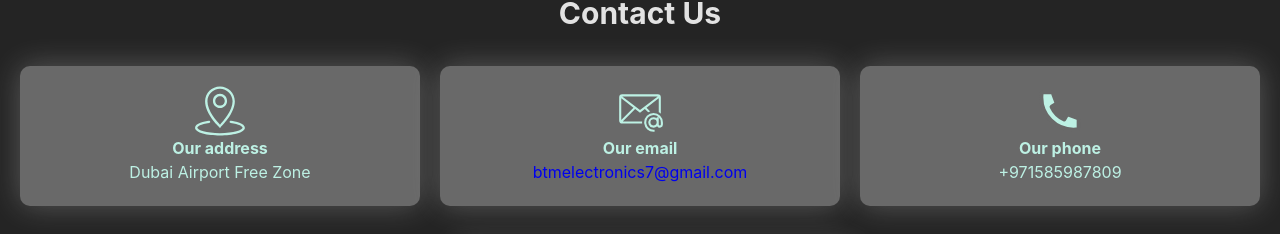
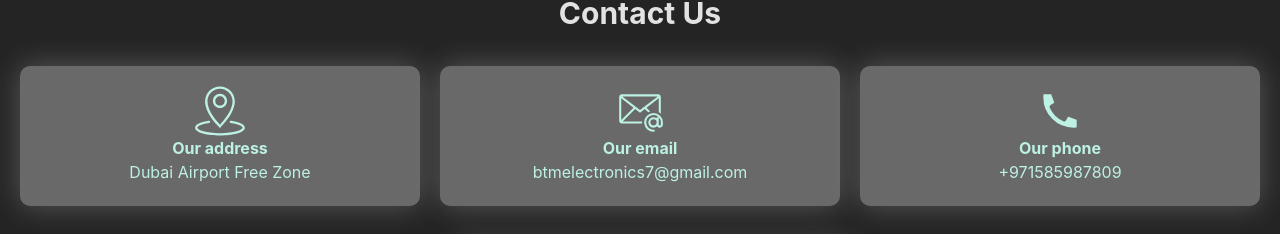
Before and after one commit to AnisinaAleksandra/BTM_Electronics, a React (Vite) app: page / in a window 1280 px wide. Shown: the part 1859-2093 px from the top of the page. Built offline with nearby package versions, Linux system fonts and the light colour scheme.

Commit message:
fix menu bug with settimeout

```diff
--- a/src/pages/Contacts/ui/Contacts.tsx
+++ b/src/pages/Contacts/ui/Contacts.tsx
@@ -23,12 +23,10 @@ const Contacts = () => {
             <img src={svgEmail} />
           </div>
           <div className={style.description}>
-            <div className={style.title_card}>Our email</div>
-            <div className={style.text_card}>
-              <a href="mailto:btmelectronics7@gmail.com">
-                btmelectronics7@gmail.com
-              </a>
-            </div>
+            <a href="mailto:btmelectronics7@gmail.com">
+              <div className={style.title_card}>Our email</div>
+              <div className={style.text_card}>btmelectronics7@gmail.com</div>
+            </a>
           </div>
         </div>
         <div className={style.info_card}>
```
